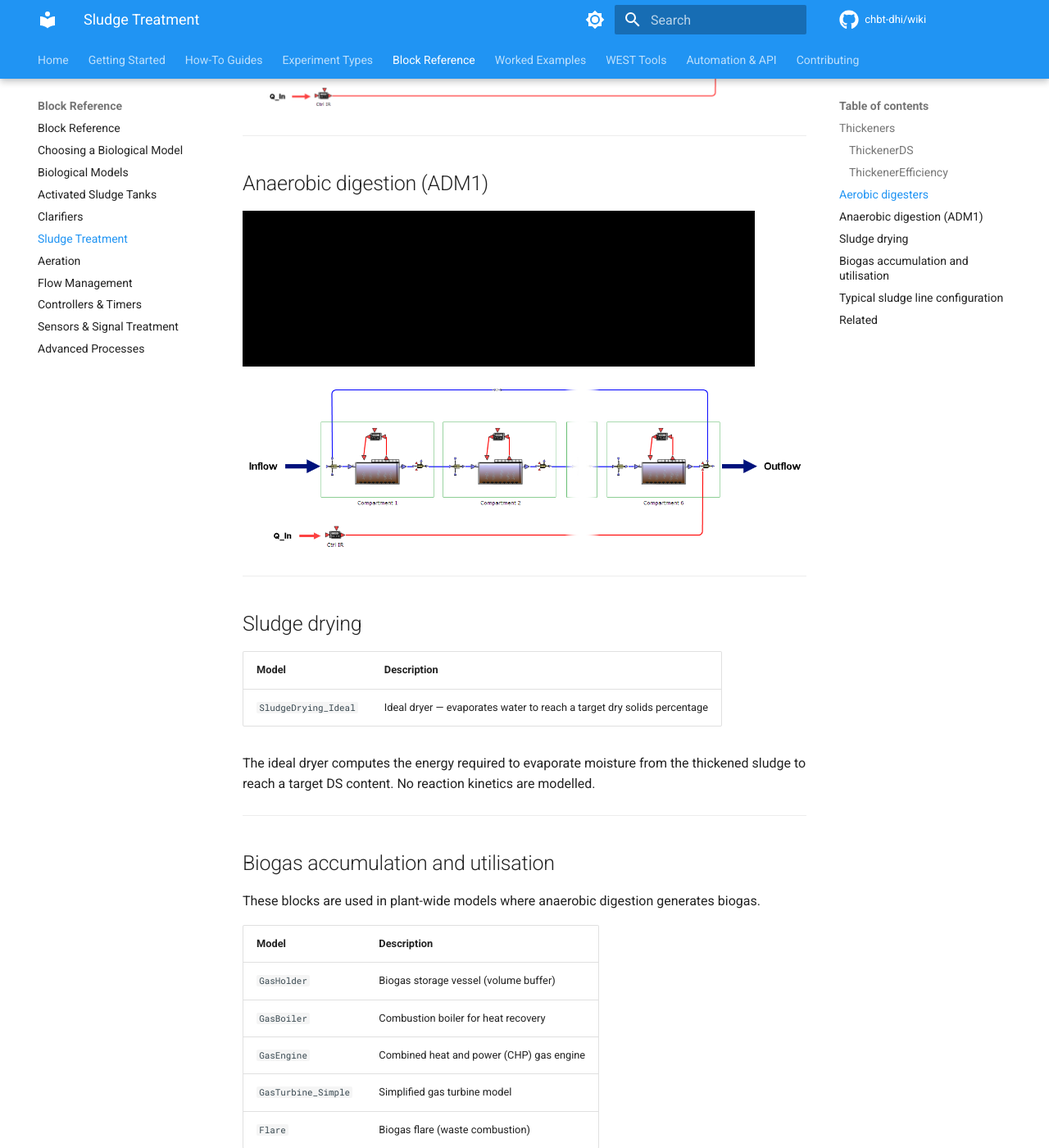
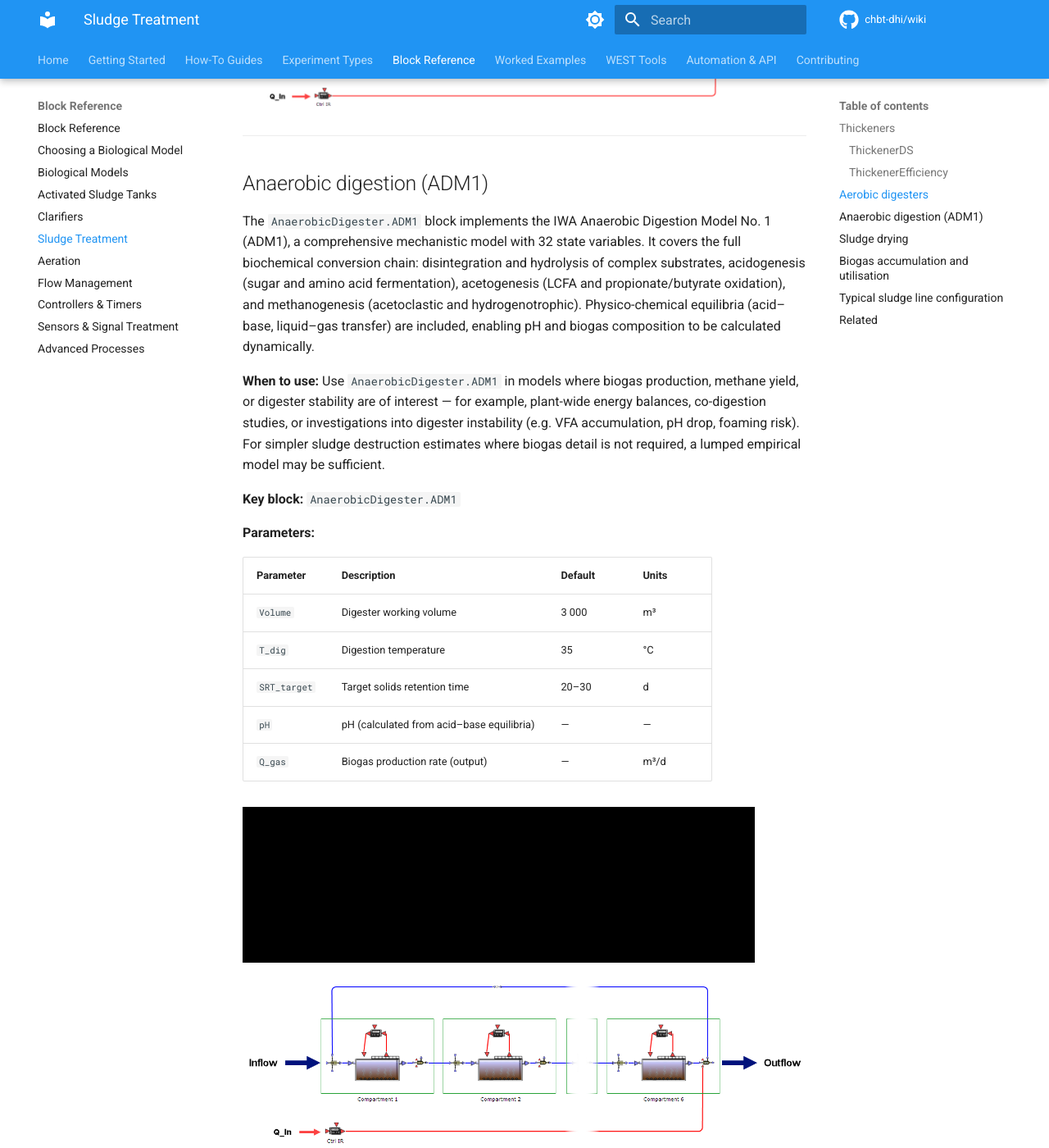
Before and after one commit to CHBT-DHI/Wiki, an MkDocs documentation site: the page built from docs/block-reference/sludge-treatment.md, in a window 1280 px wide and 1400 px high, scrolled down 3291 px. Shown: the whole window at 82% size. Built offline with MkDocs 1.6.1 and Material for MkDocs 9.7.7, drawn with Linux system fonts in a browser that asks for light colours; comment, search, counter and statistics services are not loaded.

Commit message:
docs: fill empty sections in twoasu-mle and block-reference pages

```diff
--- a/docs/block-reference/sludge-treatment.md
+++ b/docs/block-reference/sludge-treatment.md
@@ -88,6 +88,22 @@ The aerobic digester uses the same structure as the activated sludge `VolumeCons
 
 ## Anaerobic digestion (ADM1)
 
+The `AnaerobicDigester.ADM1` block implements the IWA Anaerobic Digestion Model No. 1 (ADM1), a comprehensive mechanistic model with 32 state variables. It covers the full biochemical conversion chain: disintegration and hydrolysis of complex substrates, acidogenesis (sugar and amino acid fermentation), acetogenesis (LCFA and propionate/butyrate oxidation), and methanogenesis (acetoclastic and hydrogenotrophic). Physico-chemical equilibria (acid–base, liquid–gas transfer) are included, enabling pH and biogas composition to be calculated dynamically.
+
+**When to use:** Use `AnaerobicDigester.ADM1` in models where biogas production, methane yield, or digester stability are of interest — for example, plant-wide energy balances, co-digestion studies, or investigations into digester instability (e.g. VFA accumulation, pH drop, foaming risk). For simpler sludge destruction estimates where biogas detail is not required, a lumped empirical model may be sufficient.
+
+**Key block:** `AnaerobicDigester.ADM1`
+
+**Parameters:**
+
+| Parameter | Description | Default | Units |
+|---|---|---|---|
+| `Volume` | Digester working volume | 3 000 | m³ |
+| `T_dig` | Digestion temperature | 35 | °C |
+| `SRT_target` | Target solids retention time | 20–30 | d |
+| `pH` | pH (calculated from acid–base equilibria) | — | — |
+| `Q_gas` | Biogas production rate (output) | — | m³/d |
+
 ![Anaerobic digester ADM1 — description](../assets/images/modelica-p224-img1.png)
 
 ![Anaerobic digester ADM1 — parameters](../assets/images/modelica-p224-img2.png)
```
